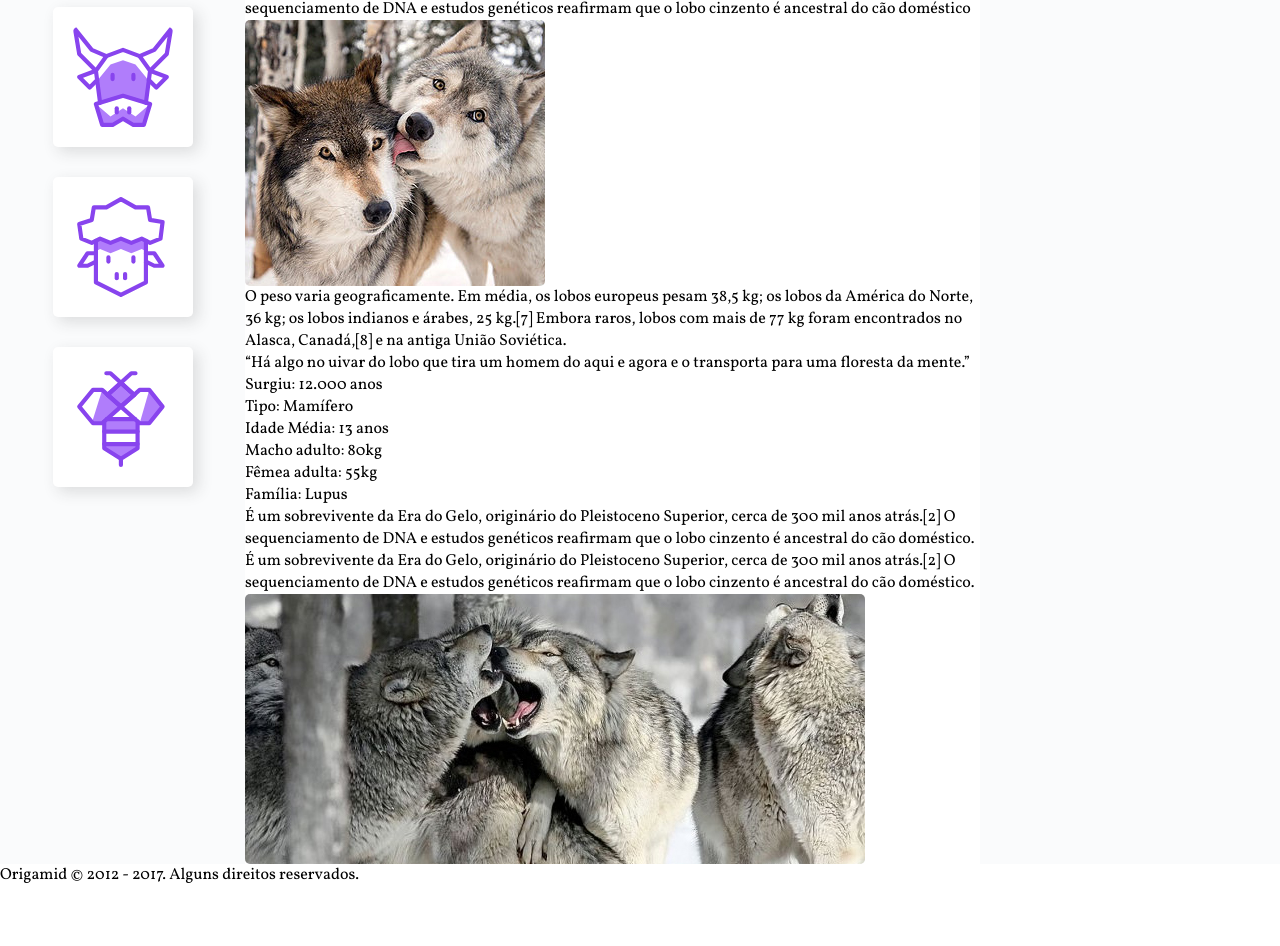
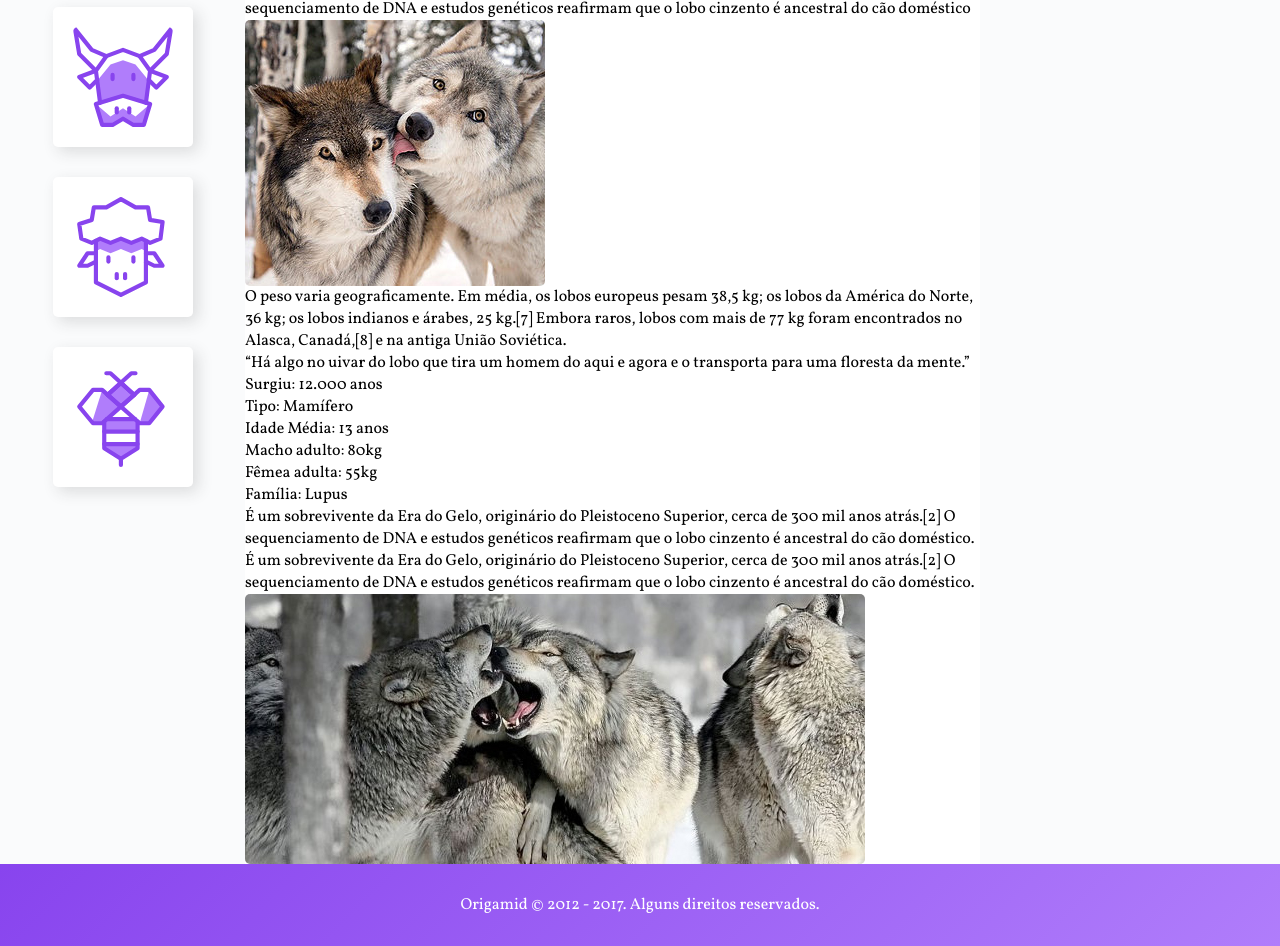
Before and after one commit to matheus-wallace/wildbeasts, a website: page index.html in a window 1280 px wide. Shown: the part 638-1584 px from the top of the page. Before the commit the page ends 1524 px from the top, so only its background shows below. Drawn offline with Linux system fonts and the light colour scheme.

Commit message:
feat: add footer styles

```diff
--- a/css/styles.css
+++ b/css/styles.css
@@ -120,4 +120,11 @@ img {
 
 .footer {
   grid-area: footer;
+  background: var(--default-gradient);
 }
+
+.footer p {
+  color: #ffffff;
+  text-align: center;
+  padding: 30px;
+}
```
